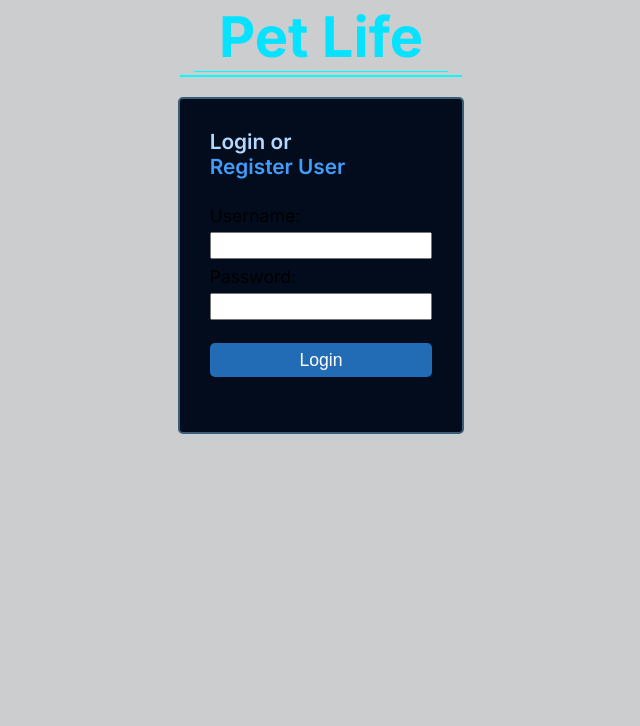
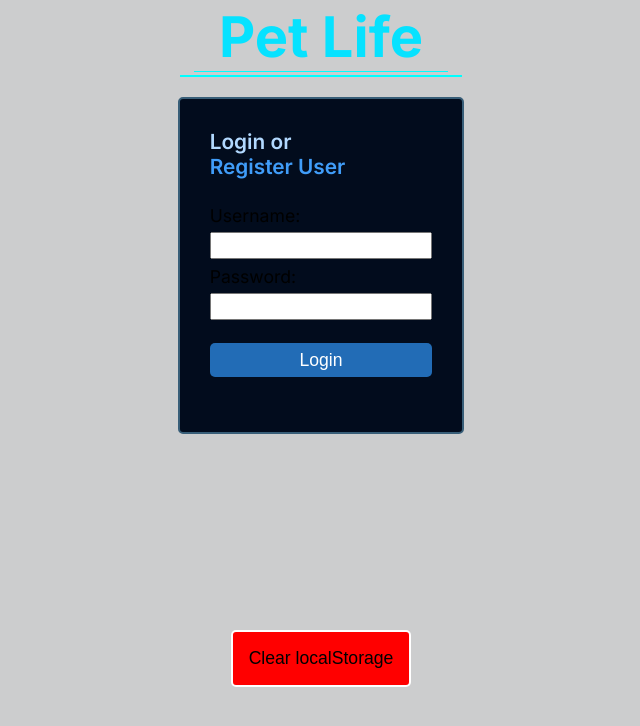
Before and after one commit to valvira-gh/pet-life, a Next.js app: page / in a window 1280 px wide. Shown: the top 726 px of the page, without its empty margins (319-959 px from the left). Built offline with nearby package versions, Linux system fonts and the light colour scheme.

Commit message:
Kirjautumislogiikkaa säädetty ja tervehdys muokattu.

```diff
--- a/app/login/page.tsx
+++ b/app/login/page.tsx
@@ -14,6 +14,7 @@ const Login: React.FC = () => {
 
     const handleSubmit = async (e: React.FormEvent<HTMLFormElement>): Promise<any> => {
         e.preventDefault()
+        // If logic in loginUser()-function in userContext.tsx returns 'true'
         if (loginUser(username, password)) {
             // If login is success, we'll route user into Home:
             router.push('/')
--- a/app/page.module.css
+++ b/app/page.module.css
@@ -24,3 +24,13 @@
     text-align: center;
     color: aqua;
 }
+
+.clearBtn {
+    padding: 1rem;
+    font-size: 1.1rem;
+    font-weight: 500;
+    background: red;
+    border-radius: 5px;
+    border: 2px solid white;
+    margin-top: 10em;
+}
--- a/app/page.tsx
+++ b/app/page.tsx
@@ -1,16 +1,37 @@
 'use client';
+import React, {useEffect, useState} from "react";
 import Login from './login/page'
 import styles from './page.module.css';
-import { useUser } from '@/app/context/userContext';
+import {useUser} from '@/app/context/userContext';
 
 const Home = () => {
     const { user } = useUser();
+    const [firstName, setFirstName] = useState('');
+
+    useEffect(() => {
+        if (user.isLogged) {
+            setFirstName(cutFirstName(user.username));
+        }
+    }, [user]);
+
+    const clearLocalStorage = (): void => {
+        localStorage.clear();
+    }
+
+    const cutFirstName = (email: string): string => {
+        // First we cut from '@' signs place
+        const parts: string[] = email.split('@');
+        const nameParts = parts[0].split('.');
+        const firstName = nameParts[0]
+        return firstName[0].toUpperCase() + firstName.slice(1);
+    }
 
     return (
         <div className={styles.App}>
             <div className={styles.container}>
-                {user.isLogged ? <h3>Welcome {user.username}</h3> : <Login />}
+                {user.isLogged ? <h3>Welcome {cutFirstName(user.username)}</h3> : <Login />}
             </div>
+            <button onClick={clearLocalStorage} className={styles.clearBtn}>Clear localStorage</button>
         </div>
     )
 };
```
